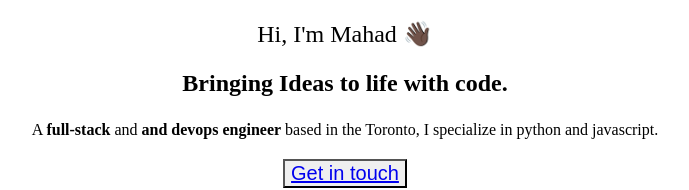
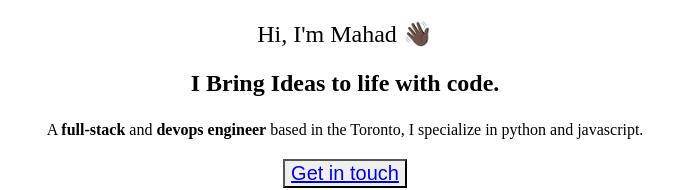
Before and after one commit to MahadF-cs/portfolioWebsite, a Next.js app: page / in a window 1280 px wide. Shown: the part 364-554 px from the top of the page, without its empty margins (295-984 px from the left). Built offline with nearby package versions, Linux system fonts and the light colour scheme.

Commit message:
Updated Wording

```diff
--- a/src/pages/index.jsx
+++ b/src/pages/index.jsx
@@ -56,7 +56,7 @@ const Home = () => {
             </span>
           </Heading>
           <Heading fontSize={["3xl", "4xl"]} fontWeight="700">
-            Bringing{" "}
+            I Bring{" "}
             <Text as="span" color={color}>
               Ideas
             </Text>{" "}
@@ -69,7 +69,7 @@ const Home = () => {
             </Text>{" "}
             and{" "}
             <Text as="span" fontWeight="600">
-              and devops engineer
+              devops engineer
             </Text>{" "}
             based in the Toronto, I specialize in python and javascript.
           </Text>
```
